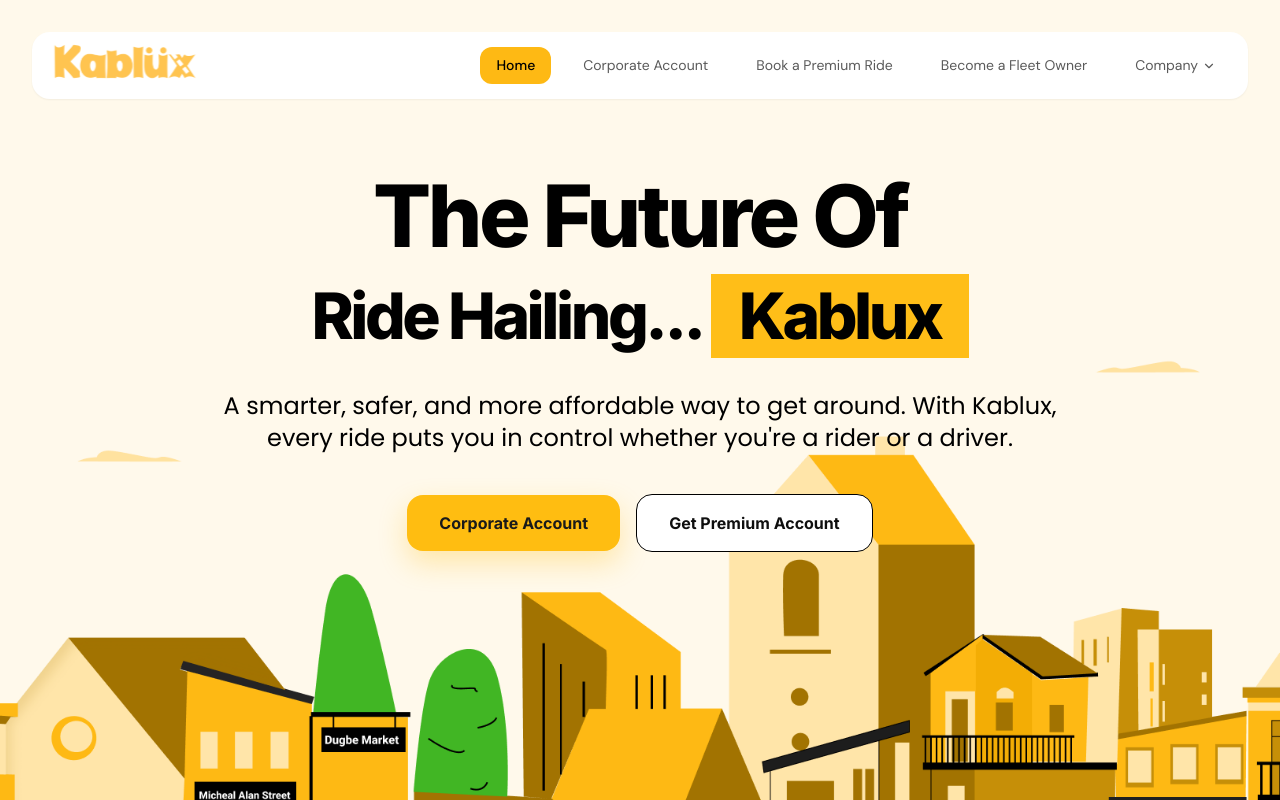
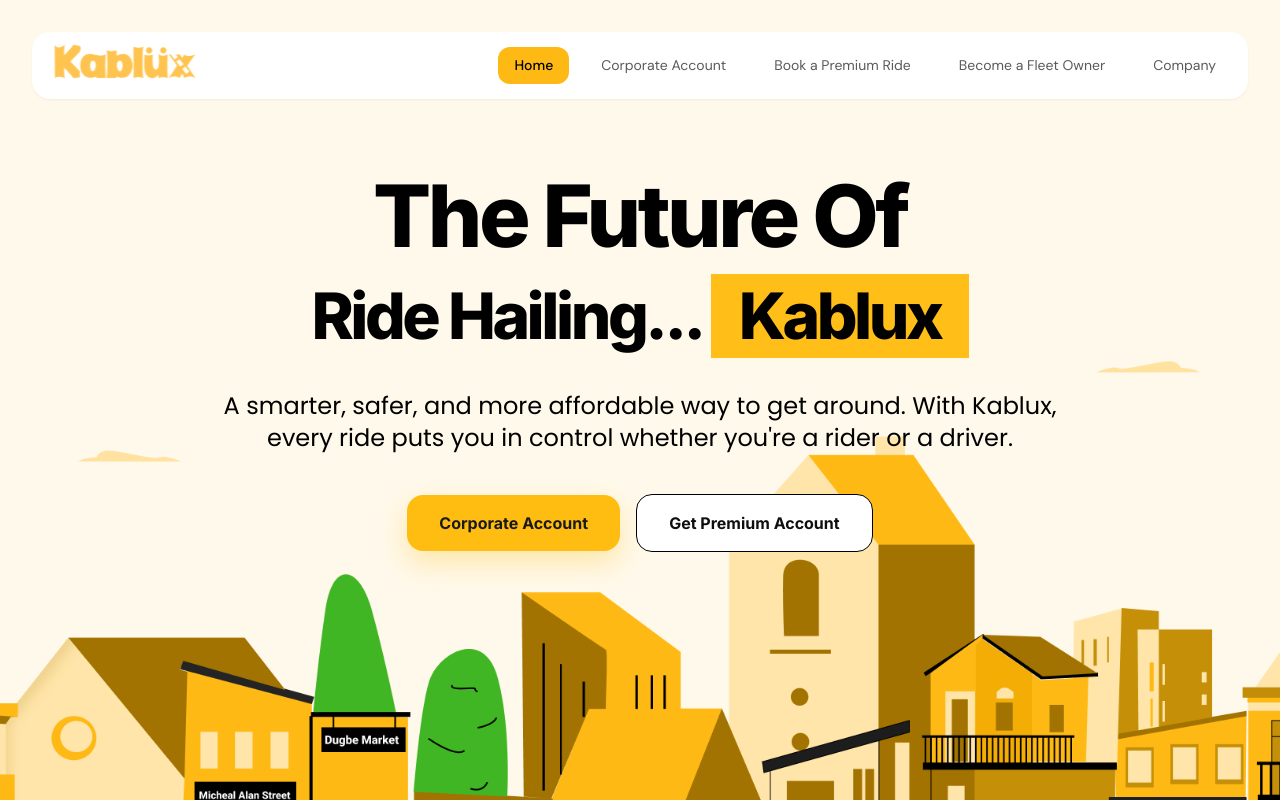
Before and after one commit to Kablux/Kablux-website-app, a Next.js app: page / in a window 1280 px wide. Shown: the top 800 px of the page. Built offline with nearby package versions, Linux system fonts and the light colour scheme.

Commit message:
implement coming soon

```diff
--- a/components/landing/HeroBanner.tsx
+++ b/components/landing/HeroBanner.tsx
@@ -52,12 +52,12 @@ const HeroBanner = () => {
             }}
             className="mt-10 flex flex-col items-center justify-center gap-4 sm:flex-row"
           >
-            <Button href="/corporate" className="font-bold border-black">
+            <Button href="/coming-soon" className="font-bold border-black">
               Corporate Account
             </Button>
 
             <Button
-              href="/premium"
+              href="/coming-soon"
               variant="secondary"
               className="font-bold border-black bg-white"
             >
--- a/components/layout/Navbar.tsx
+++ b/components/layout/Navbar.tsx
@@ -12,6 +12,7 @@ const navLinks = [
   { label: "Corporate Account", href: "/coming-soon" },
   { label: "Book a Premium Ride", href: "/coming-soon" },
   { label: "Become a Fleet Owner", href: "/coming-soon" },
+  { label: "Company", href: "/about" },
 ];
 
 interface NavbarProps {
@@ -68,10 +69,10 @@ const Navbar = ({ isAbsolute = true }: NavbarProps) => {
                 </Link>
               ))}
 
-              <button className="flex items-center gap-1 rounded-xl px-4 py-2 text-[14px] text-[#5a5a5a] hover:bg-[#FFF3CC]">
+              {/* <button className="flex items-center gap-1 rounded-xl px-4 py-2 text-[14px] text-[#5a5a5a] hover:bg-[#FFF3CC]">
                 Company
                 <ChevronDown size={14} />
-              </button>
+              </button> */}
             </nav>
 
             {/* CTA */}
```
